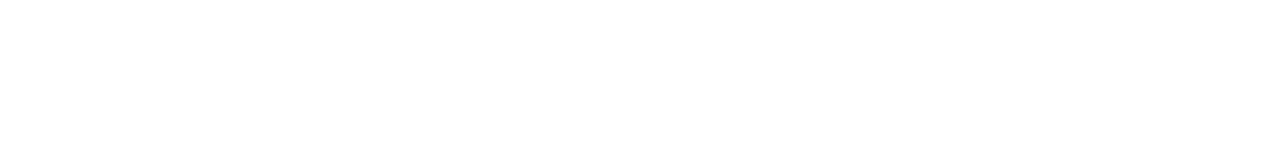
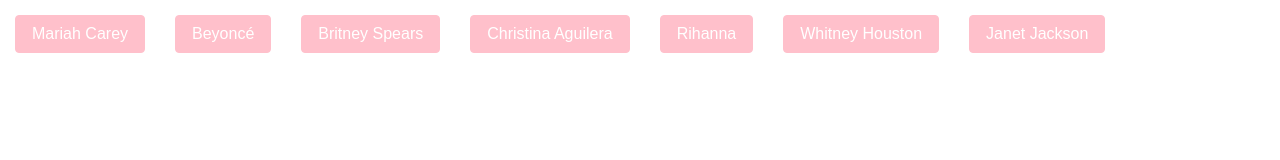
Before and after one commit to annelisam/week-6-hw, a plain HTML site: page index.html in a window 1280 px wide. Drawn offline with nearby package versions, Linux system fonts and the light colour scheme.

Commit message:
Javascript: Created array and associated buttons

```diff
--- a/index.html
+++ b/index.html
@@ -5,6 +5,10 @@
 
     <meta charset="utf-8">
     <title>Diva Gifs...duh</title>
+
+    <!-- Linking Bootstrap CSS-->
+    <link rel="stylesheet" href="https://maxcdn.bootstrapcdn.com/bootstrap/4.0.0-alpha.6/css/bootstrap.min.css" integrity="sha384-rwoIResjU2yc3z8GV/NPeZWAv56rSmLldC3R/AZzGRnGxQQKnKkoFVhFQhNUwEyJ" crossorigin="anonymous">
+    <link rel="stylesheet" type="text/css" href="style.css">
 
 </head>
 
@@ -14,7 +18,8 @@
     <div id="divaButtons"></div>
 
 
-    <div id="divas"></div>
+    <!--Div where all the gifs go-->
+    <div id="divaGifs" data-state="still"></div>
 
 
 
--- a/script.js
+++ b/script.js
@@ -0,0 +1,26 @@
+//Array of divas
+$(document).ready(function(){
+    var divas = ['Mariah Carey', 'Beyoncé', 'Britney Spears', 'Christina Aguilera', 'Rihanna', 'Whitney Houston', 'Janet Jackson'];
+
+    //Creates buttons from divas array
+
+    function buttonsArray(){
+        $('#divaButtons').empty();
+
+        for (var i=0; i < divas.length; i++) {
+            var a = $('<button>');
+            a.addClass('diva-name btn btn-primary');
+            a.attr('data-name', divas[i]);
+            a.text(divas[i]);
+            $('#divaButtons').append(a);
+        }
+    }
+    buttonsArray();
+
+    // click button function
+    $(document).on('click', '.diva-name', function() {
+
+        var queen = $(this).html();
+        console.log(queen);
+    })
+});
--- /dev/null
+++ b/style.css
@@ -0,0 +1,10 @@
+.diva-name {
+    margin: 15px;
+    background-color: pink;
+    border: 1px solid pink;
+}
+
+.diva-name:hover {
+    background-color: #ff00ff;
+    border: 1px solid #ff00ff;
+}
```
